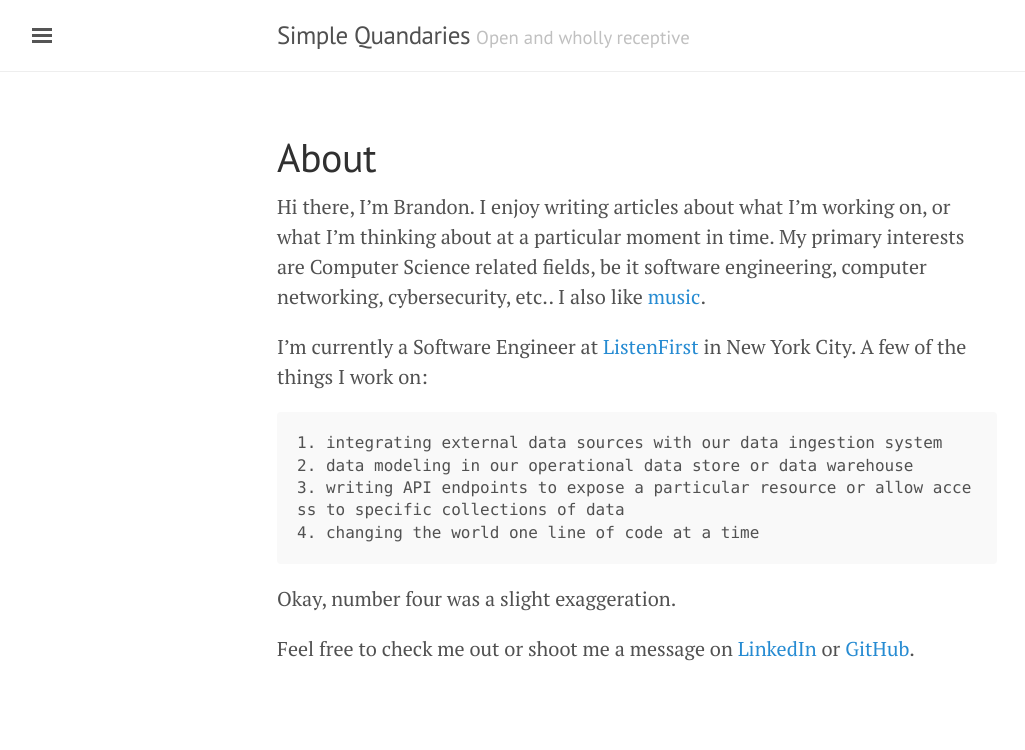
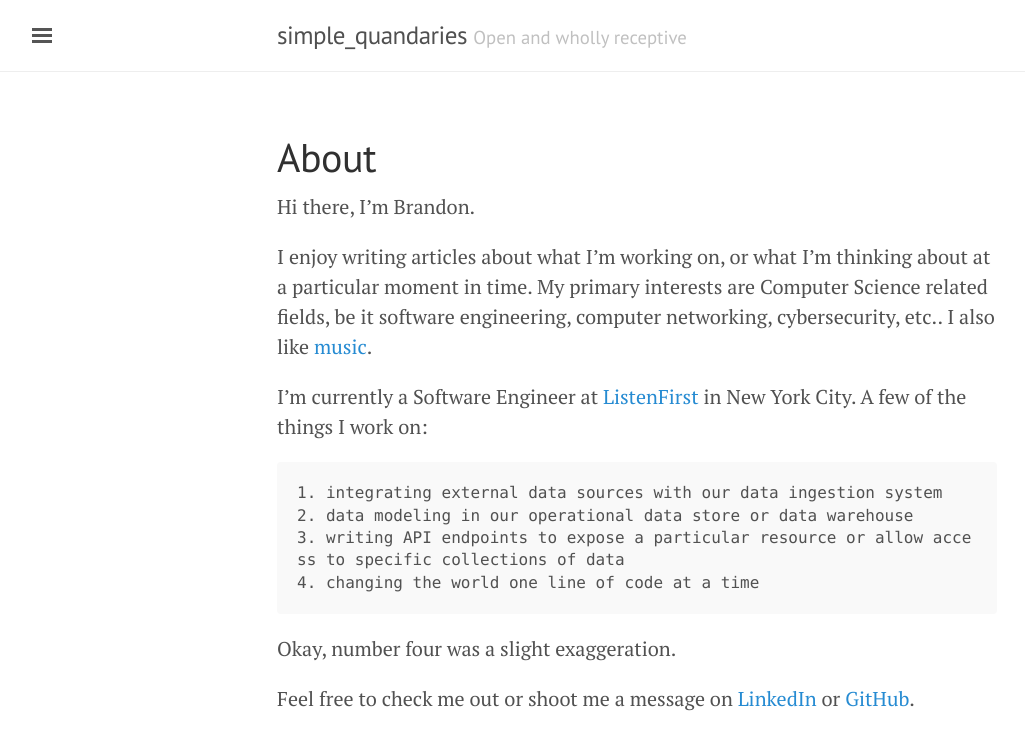
Before and after one commit to brandon-powers/brandon-powers.github.io, a Jekyll site: the page built from about.md, in a window 1280 px wide. Shown: the top 750 px of the page, without its empty margins (3-1028 px from the left). Built offline with Jekyll 4.4.1, drawn with Linux system fonts in a browser that asks for light colours.

```diff
--- a/_config.yml
+++ b/_config.yml
@@ -6,7 +6,7 @@ paginate: 5
 paginate_path: "page:num"
 
 # Setup
-title: Simple Quandaries
+title: simple_quandaries
 tagline: 'Open and wholly receptive'
 description: 'Ramblings of a software engineer, also human...labels are elusive.'
 url: https://brandon-powers.github.io
--- a/about.md
+++ b/about.md
@@ -3,7 +3,9 @@ layout: page
 title: About
 ---
 
-Hi there, I'm Brandon. I enjoy writing articles about what I'm working on, or what I'm thinking about at a particular moment in time. My primary interests are Computer Science related fields, be it software engineering, computer networking, cybersecurity, etc.. I also like [music](https://www.youtube.com/watch?v=dQw4w9WgXcQ).
+Hi there, I'm Brandon.
+
+I enjoy writing articles about what I'm working on, or what I'm thinking about at a particular moment in time. My primary interests are Computer Science related fields, be it software engineering, computer networking, cybersecurity, etc.. I also like [music](https://www.youtube.com/watch?v=dQw4w9WgXcQ).
 
 I'm currently a Software Engineer at [ListenFirst](https://www.listenfirstmedia.com/) in New York City. A few of the things I work on:
 
```
